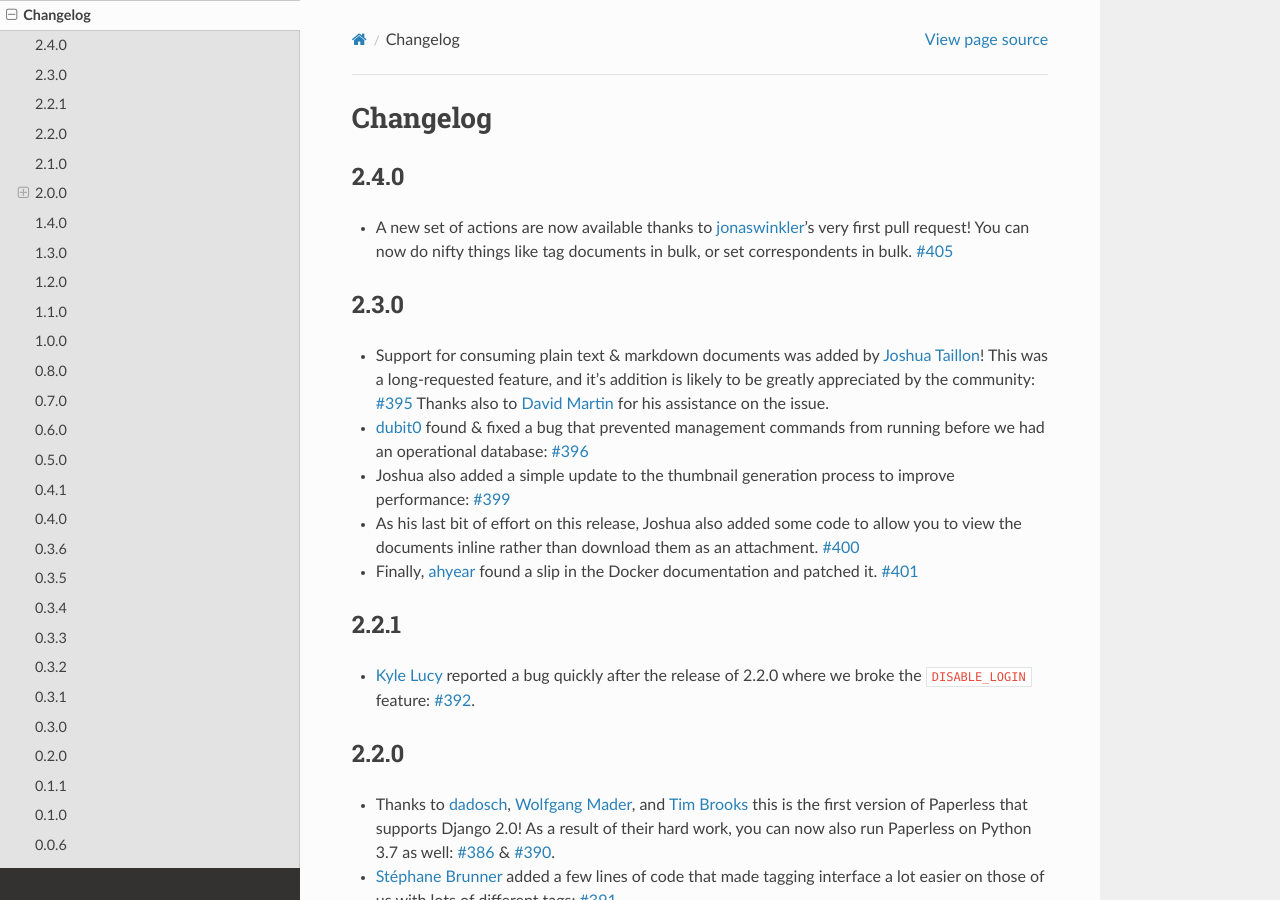
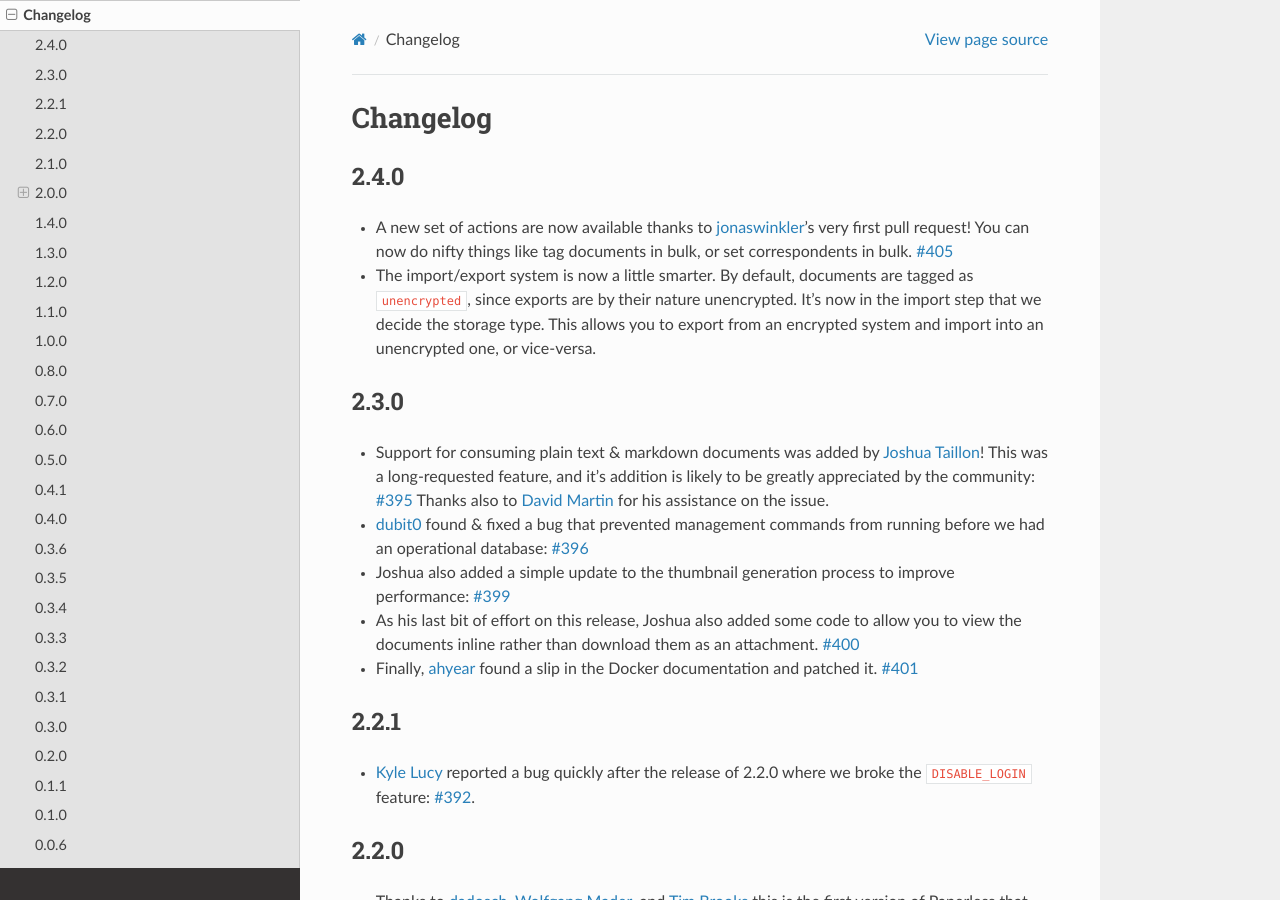
Before and after one commit to repoRangee/Large-scale, a Sphinx documentation site: the page built from docs/changelog.rst, in a window 1280 px wide and 900 px high. Built offline with Sphinx 7.4.7 and the Read the Docs theme 2.0.0, drawn with Linux system fonts in a browser that asks for light colours; formulas are drawn with MathJax 3.

Commit message:
Add note about import/export process changes

```diff
--- a/docs/changelog.rst
+++ b/docs/changelog.rst
@@ -7,6 +7,11 @@ Changelog
 * A new set of actions are now available thanks to `jonaswinkler`_'s very first
   pull request!  You can now do nifty things like tag documents in bulk, or set
   correspondents in bulk.  `#405`_
+* The import/export system is now a little smarter.  By default, documents are
+  tagged as ``unencrypted``, since exports are by their nature unencrypted.
+  It's now in the import step that we decide the storage type.  This allows you
+  to export from an encrypted system and import into an unencrypted one, or
+  vice-versa.
 
 
 2.3.0
```
